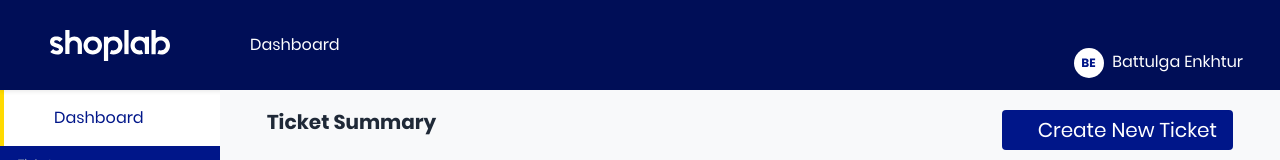
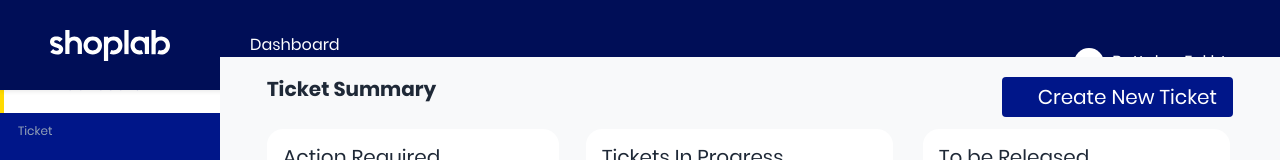
Before and after one commit to TatyanaDev/Ticket_management_system, a React (Create React App) app: page /dashboard in a window 1280 px wide. Shown: the top 160 px of the page. Built offline with nearby package versions, Linux system fonts and the light colour scheme; some icons are missing.

Commit message:
Fix height

```diff
--- a/src/Components/Authentication/BackgroundOfForms/index.jsx
+++ b/src/Components/Authentication/BackgroundOfForms/index.jsx
@@ -1,6 +1,6 @@
 import { Container, Row, Col, Image, Card } from "react-bootstrap";
 import cn from "classnames";
-import logo from "../../icons/shared/Logo.svg";
+import logo from "../../../icons/shared/Logo.svg";
 import style from "./styles.module.css";
 
 export default function BackgroundOfForms({ form, padding }) {
--- a/src/Components/Shared/Header/styles.module.css
+++ b/src/Components/Shared/Header/styles.module.css
@@ -1,5 +1,5 @@
 .wrapper_header {
-  min-height: 5vh;
+  height: 57px;
 }
 
 .background_header {
--- a/src/Components/Shared/Sidebar/styles.module.css
+++ b/src/Components/Shared/Sidebar/styles.module.css
@@ -8,9 +8,9 @@
   background-color: var(--primary-color);
   justify-content: space-between;
   transition: all 0.2s linear;
+  height: calc(100vh - 57px);
   flex-direction: column;
   display: flex;
-  height: 100%;
 }
 
 .container_sidebar_min {
```
Also changed, not shown: src/Components/Dashboard/RecentActivityBlock/styles.module.css (line endings or trailing spaces).
